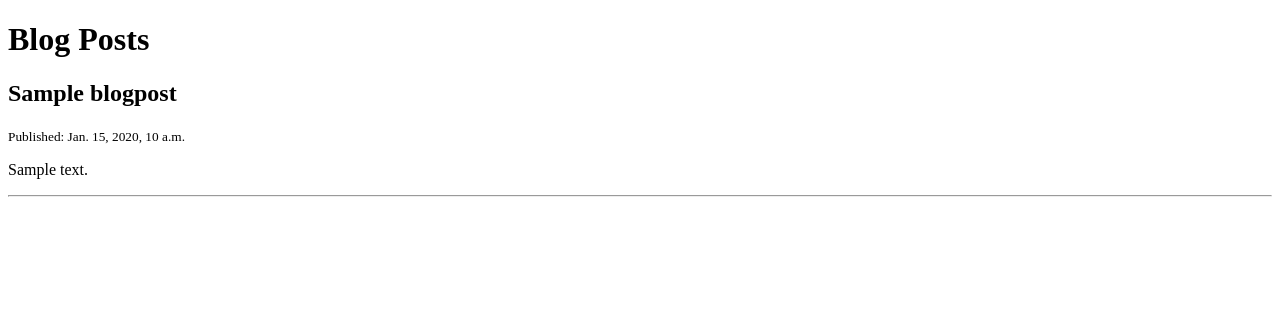
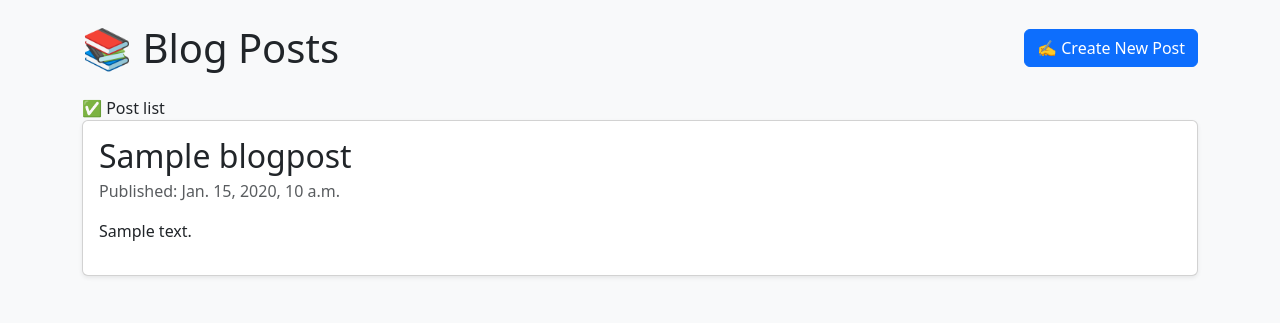
Before and after one commit to Surendhar512/djangoblog-app, a Django app: page /blog/ in a window 1280 px wide. Shown: the top 323 px of the page. Run offline with Django 5.2, Linux system fonts and the light colour scheme; tables that the repository leaves empty hold one stand-in row (values such as "Sample post").

Commit message:
✨ Add blog post creation with form and Bootstrap-styled homepage

```diff
--- a/blog/templates/blog/home.html
+++ b/blog/templates/blog/home.html
@@ -2,19 +2,33 @@
 <html>
 <head>
     <title>Django Blog</title>
+    <!-- ✅ Add Bootstrap for styling -->
+    <link href="https://cdn.jsdelivr.net/npm/bootstrap@5.3.3/dist/css/bootstrap.min.css" rel="stylesheet">
 </head>
-<body>
-    <h1>Blog Posts</h1>
+<body class="bg-light py-4">
 
-    {% for post in posts %}
-        <div style="margin-bottom: 30px;">
-            <h2>{{ post.title }}</h2>
-            <small>Published: {{ post.created_at }}</small>
-            <p>{{ post.content|linebreaks }}</p>
-            <hr>
+    <div class="container">
+        <!-- ✅ Header and Create Post Button -->
+        <div class="d-flex justify-content-between align-items-center mb-4">
+            <h1 class="mb-0">📚 Blog Posts</h1>
+            <a href="{% url 'create_post' %}" class="btn btn-primary">
+                ✍️ Create New Post
+            </a>
         </div>
-    {% empty %}
-        <p>No blog posts available yet.</p>
-    {% endfor %}
+
+        ✅ Post list
+        {% for post in posts %}
+            <div class="card mb-4 shadow-sm">
+                <div class="card-body">
+                    <h2 class="card-title">{{ post.title }}</h2>
+                    <p class="card-subtitle text-muted">Published: {{ post.created_at }}</p>
+                    <p class="card-text mt-3">{{ post.content|linebreaks }}</p>
+                </div>
+            </div>
+        {% empty %}
+            <div class="alert alert-warning">No blog posts available yet.</div>
+        {% endfor %}
+    </div>
+
 </body>
 </html>
--- a/blog/urls.py
+++ b/blog/urls.py
@@ -1,7 +1,8 @@
 from django.urls import path
-from .views import blog_home, blog_detail
+from .views import blog_home, blog_detail, create_post
 
 urlpatterns = [
         path('',blog_home, name='blog_home'),
+        path('new/',create_post,name='create_post'),
         path('<slug:slug>/',blog_detail,name='blog_detail'),
 ]
--- a/blog/views.py
+++ b/blog/views.py
@@ -1,6 +1,7 @@
-from django.shortcuts import render, get_object_or_404
+from django.shortcuts import render, get_object_or_404, redirect
 from django.http import HttpResponse
 from .models import BlogPost
+from .forms import BlogPostForm
 
 # Create your views here.
 
@@ -11,3 +12,15 @@ def blog_home(request):
 def blog_detail(request, slug):
     post = get_object_or_404(BlogPost, slug=slug)
     return render(request, 'blog/detail.html', {'post': post})
+
+def create_post(request):
+    if request.method == 'POST':
+        form = BlogPostForm(request.POST)
+        if form.is_valid():
+            form.save()
+            return redirect('blog_home')
+
+    else:
+        form = BlogPostForm()
+
+    return render(request, 'blog/new_post.html', {'form': form})
```
Also changed, not shown: blog/forms.py (added, +24 -0 lines), blog/templates/blog/new_post.html (added, +23 -0 lines), example.html (added).
